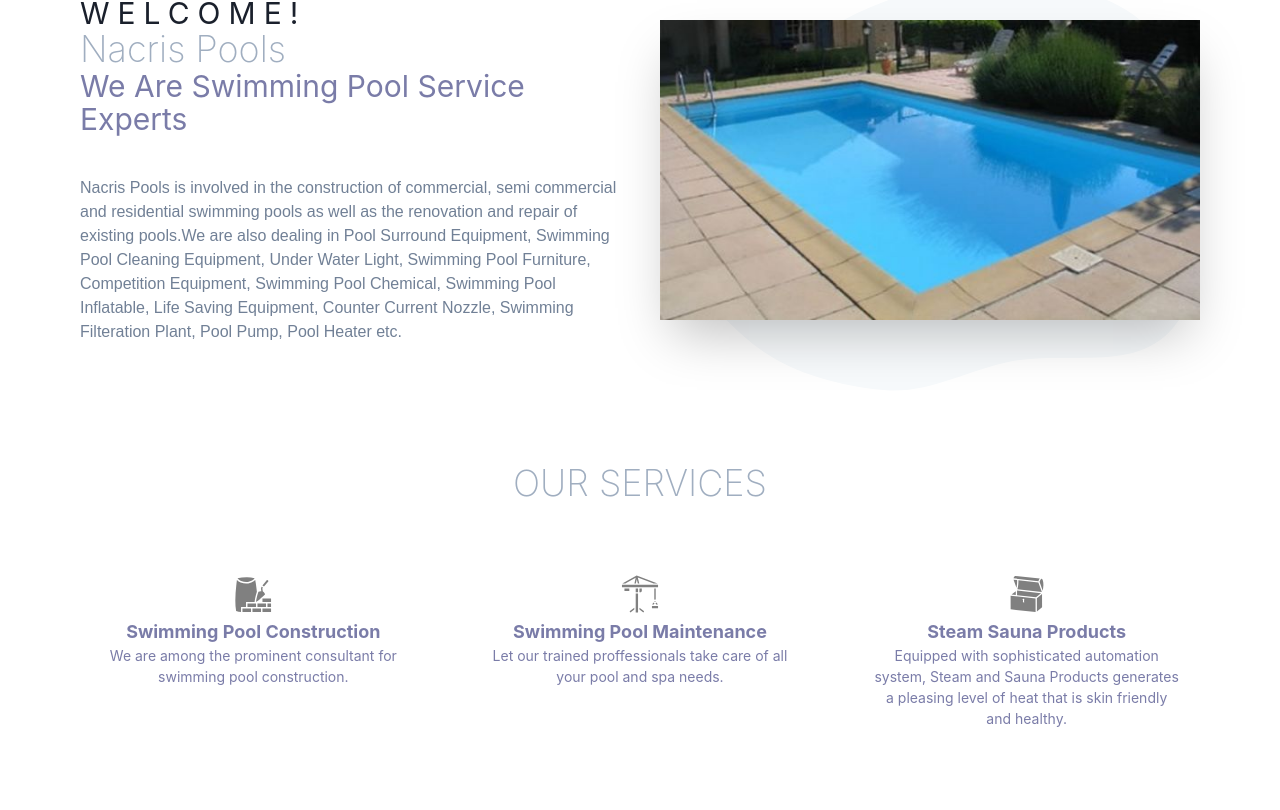
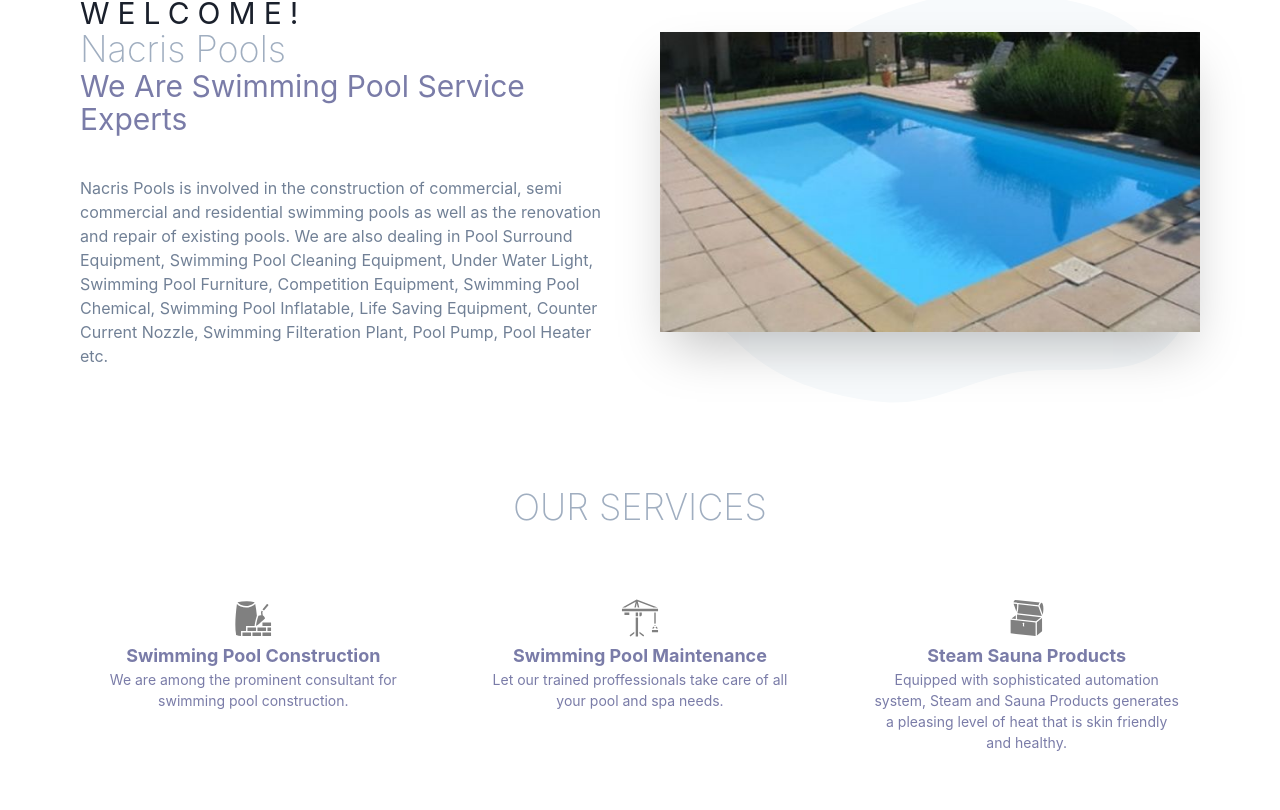
Before and after one commit to ubongn/nacrispools, a Next.js app: page / in a window 1280 px wide. Shown: the part 685-1495 px from the top of the page. Built offline with nearby package versions, Linux system fonts and the light colour scheme.

Commit message:
some editing

```diff
--- a/component/About.jsx
+++ b/component/About.jsx
@@ -41,15 +41,15 @@
               <Text
                 as={"span"}
                 color={"#7A7CA8"}
-                fontSize={{ base: "l", sm: "2xl", lg: "3xl" }}
+                fontSize={{ base: "1", sm: "2xl", lg: "3xl" }}
               >
                 We Are Swimming Pool Service Experts
               </Text>
             </Heading>
-            <Text color={"gray.500"} fontFamily={'sans-serif'}>
+            <Text color={"gray.500"}>
               Nacris Pools is involved in the construction of commercial, semi
               commercial and residential swimming pools as well as the renovation
-              and repair of existing pools.We are also dealing in Pool Surround
+              and repair of existing pools. We are also dealing in Pool Surround
               Equipment, Swimming Pool Cleaning Equipment, Under Water Light,
               Swimming Pool Furniture, Competition Equipment, Swimming Pool
               Chemical, Swimming Pool Inflatable, Life Saving Equipment, Counter
--- a/component/Footer.jsx
+++ b/component/Footer.jsx
@@ -48,7 +48,7 @@
                 +234 706 566 3620
               </Box>
               <Box textColor="white">
-                <EmailIcon color="gray.400" margin={"3"} />
+                <EmailIcon color="gray.400" margin={"2"} />
                 info@nacrispools.com
               </Box>
             </Box>
```
Also changed, not shown: component/Header.jsx (line endings or trailing spaces).
